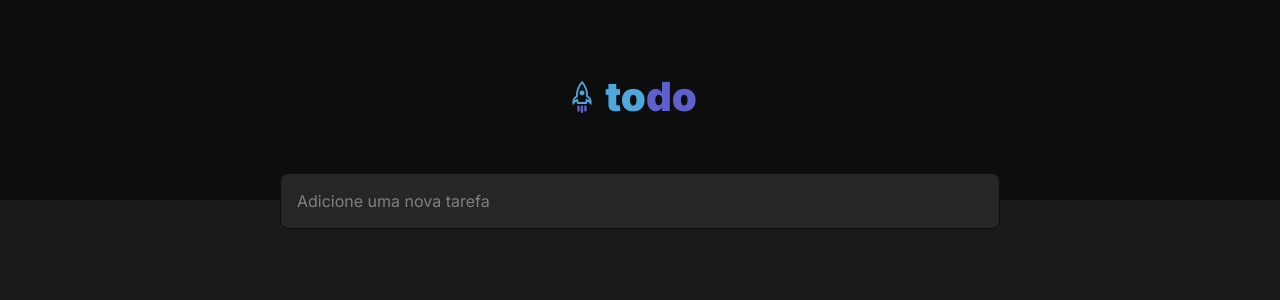
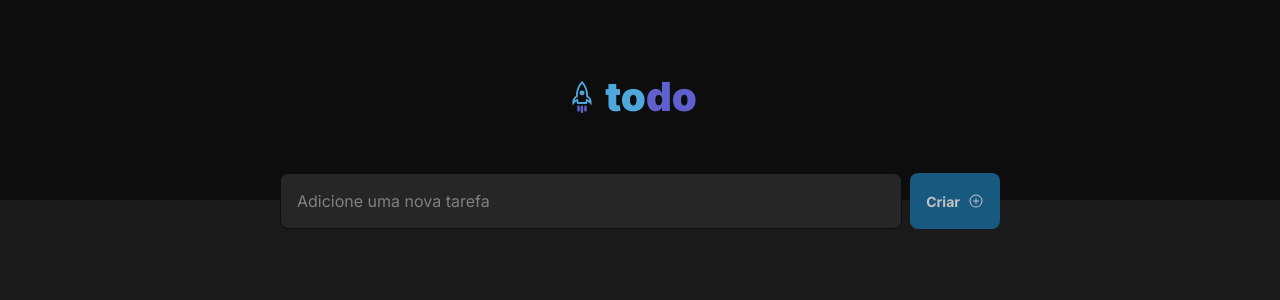
Before and after one commit to eddyyxxyy/one-more-to-do-list, a React (Vite) app in the folder app/: page / in a window 1280 px wide. Shown: the top 300 px of the page. Built offline with nearby package versions, Linux system fonts and the light colour scheme.

Commit message:
feat: implements ButtonPlus and adds extra attr to form and Input

```diff
--- a/app/src/App.module.css
+++ b/app/src/App.module.css
@@ -19,7 +19,7 @@
   position: absolute;
   z-index: 1;
   display: flex;
-  gap: 0.8px;
+  gap: 8px;
   margin-top: -2.7rem;
 }
 
--- a/app/src/App.tsx
+++ b/app/src/App.tsx
@@ -1,29 +1,48 @@
-import { useState } from 'react';
+import { ChangeEvent, FormEvent, useState } from 'react';
 
 import { Header } from './components/Header';
 import { Input } from './components/Input';
+import { ButtonPlus } from './components/ButtonPlus';
 
 import styles from './App.module.css';
 
 export function App() {
   const [newTask, setNewTask] = useState('');
 
+  function handleInputChange(event: ChangeEvent<HTMLInputElement>) {
+    setNewTask(event.target.value);
+  }
+
+  function handleCreateTask(event: FormEvent<HTMLFormElement>) {
+    event.preventDefault();
+
+    console.log('Create task');
+  }
+
   return (
     <div className={styles.app}>
       <Header />
       <main className={styles.main}>
-        <form className={styles.newTask}>
+        <form className={styles.newTask} onSubmit={handleCreateTask}>
           <label className="srOnly" htmlFor="newTask">
             Adicione uma nova tarefa
           </label>
           <Input
             type="text"
+            id="newTask"
             name="newTask"
             value={newTask}
+            onChange={handleInputChange}
             aria-label="Adicione uma nova tarefa"
             placeholder="Adicione uma nova tarefa"
-            onChange={(e) => setNewTask(e.target.value)}
             required
+          />
+          <ButtonPlus
+            type="submit"
+            text="Criar"
+            title="Criar tarefa"
+            aria-label="Criar tarefa"
+            disabled={!newTask}
           />
         </form>
       </main>
```
